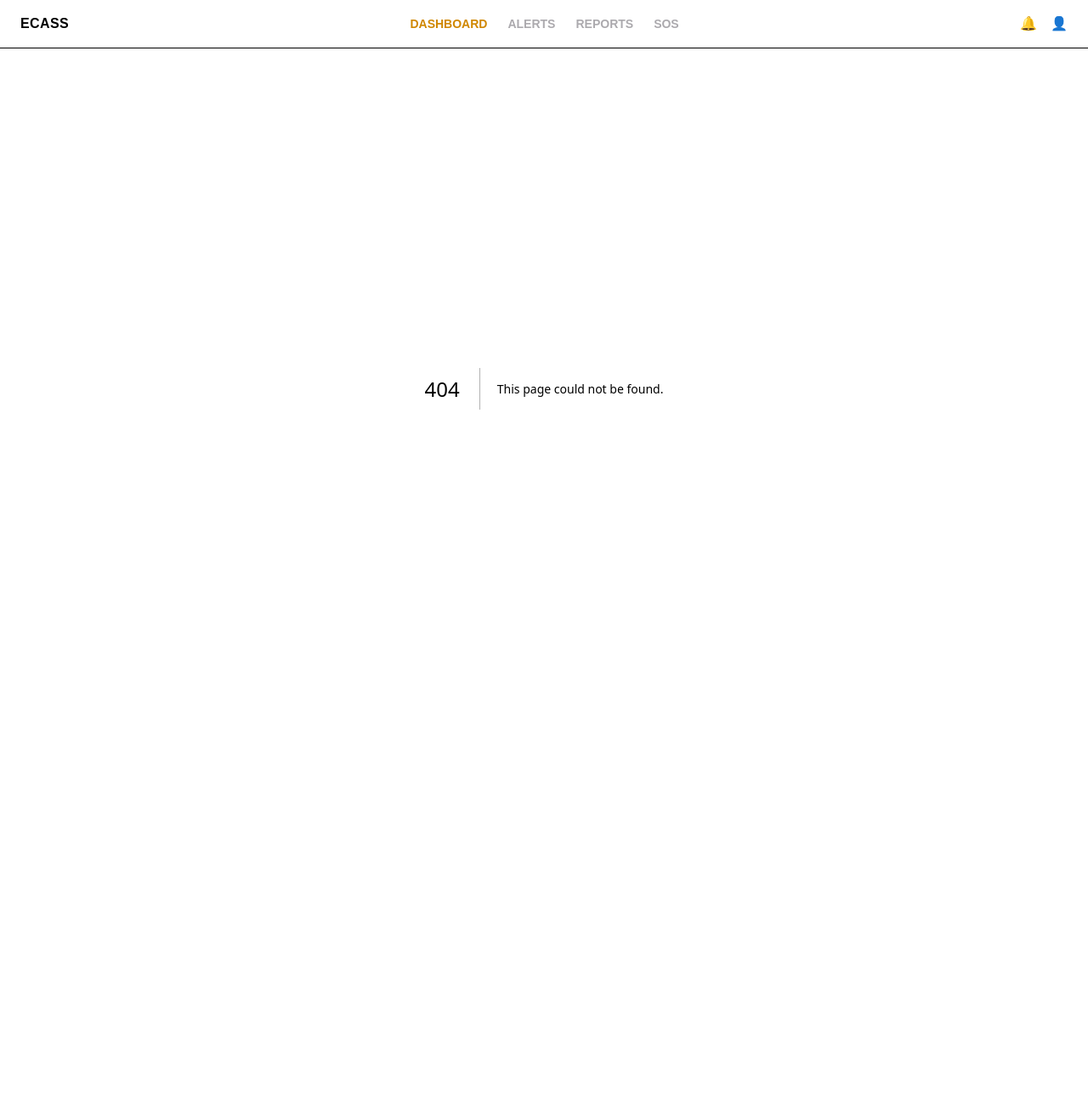
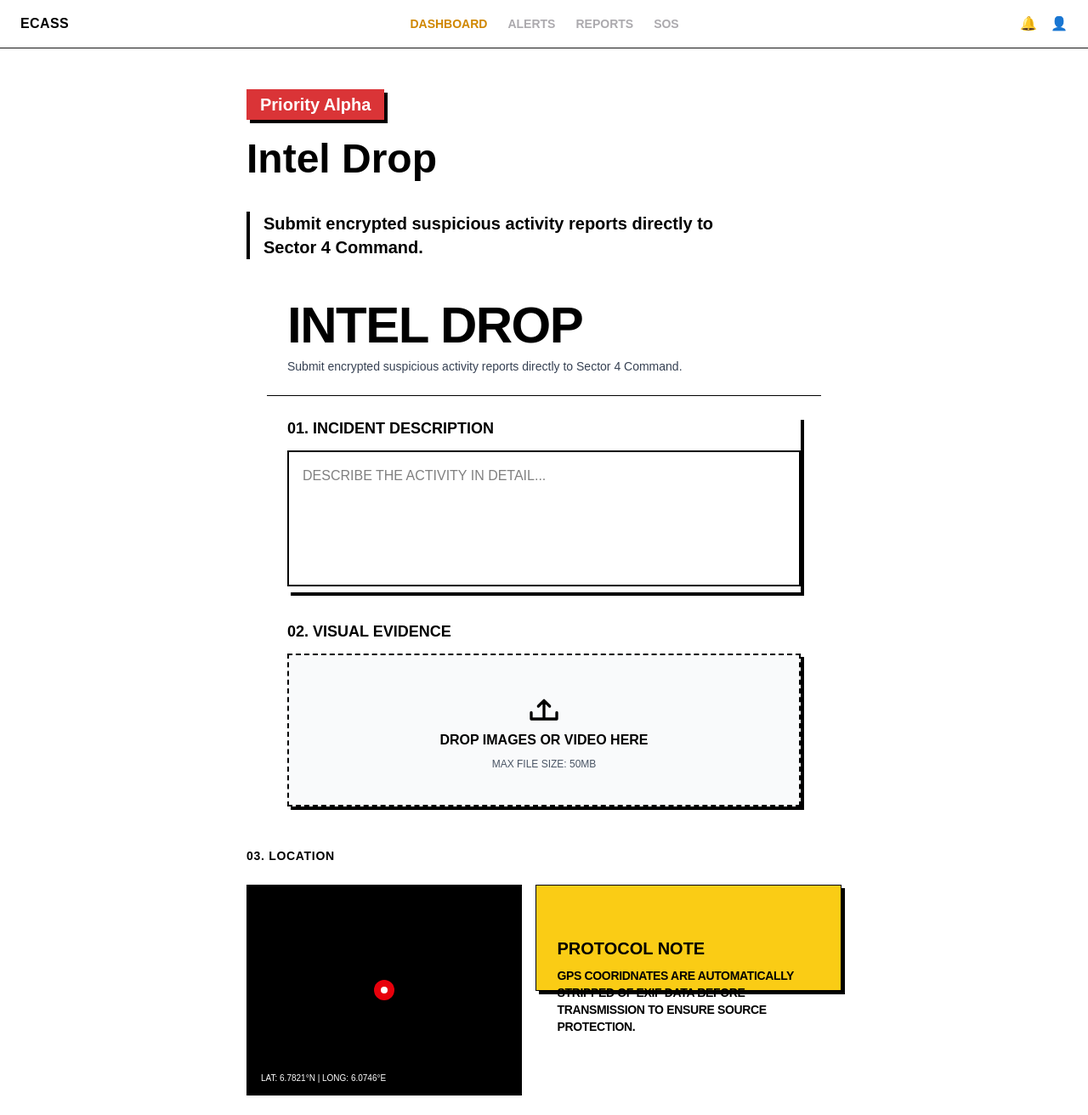
Before and after one commit to irorerejuliet/Ecass-webapp, a Next.js app: page /alerts in a window 1280 px wide. Before the commit this address had no page. Shown: the top 1312 px of the page at 85% size. Before the commit the page ends 857 px from the top, so only its background shows below. Built offline with nearby package versions, Linux system fonts and the light colour scheme.

Commit message:
Add location section

```diff
--- /dev/null
+++ b/src/app/alerts/page.tsx
@@ -0,0 +1,14 @@
+import IntelDrop from "@/components/alertsDetails/IntelDrop"
+import Location from "@/components/alertsDetails/Location"
+
+
+const page = () => {
+  return (
+    <div>
+      <IntelDrop/>
+      <Location/>
+    </div>
+  )
+}
+
+export default page
--- /dev/null
+++ b/src/components/alertsDetails/IntelDrop.tsx
@@ -0,0 +1,93 @@
+"use client"
+
+import { useState } from "react";
+import Footer from "../reportDetails/Footer";
+
+
+const IntelDrop = () => {
+    const [description, setDescription] = useState("");
+
+  return (
+    <section className=" bg-white text-black">
+      <div className="w-175 mx-auto">
+        <div className="pt-12">
+          <button className="bg-secondary text-xl font-bold text-white py-1 px-4  shadow-[4px_4px_0px_#000]">
+            Priority Alpha
+          </button>
+          <h1 className="text-7xl md:text-5xl font-bold w-122.75 leading-tight py-4">
+            Intel Drop
+          </h1>
+
+          <p className="mt-4 text-xl font-bold max-w-xl border-l-4 border-black pl-4">
+            Submit encrypted suspicious activity reports directly to Sector 4
+            Command.
+          </p>
+        </div>
+        <div className="flex items-center justify-center p-6 ">
+          <div className="w-full bg-white ">
+            {/* HEADER */}
+            <div className="border-b border-black p-6 relative">
+              <span className="absolute -top-3 left-4 bg-danger text-white text-xs font-bold px-3 py-1">
+                PRIORITY ALPHA
+              </span>
+
+              <h1 className="text-5xl md:text-6xl font-black tracking-tight">
+                INTEL DROP
+              </h1>
+
+              <p className="mt-2 text-sm text-gray-700 font-medium">
+                Submit encrypted suspicious activity reports directly to Sector
+                4 Command.
+              </p>
+            </div>
+
+            {/* FORM */}
+            <div className="p-6 space-y-8 ">
+              {/* 01 */}
+              <section className="shadow-[4px_4px_0px_#000]">
+                <h2 className="font-bold text-lg mb-3">
+                  01. INCIDENT DESCRIPTION
+                </h2>
+
+                <textarea
+                  value={description}
+                  onChange={(e) => setDescription(e.target.value)}
+                  placeholder="DESCRIBE THE ACTIVITY IN DETAIL..."
+                  className="w-full h-40 border-2 border-black p-4 resize-none outline-none focus:ring-2 focus:ring-black"
+                />
+              </section>
+
+              {/* 02 */}
+              <section className="">
+                <h2 className="font-bold text-lg mb-3">02. VISUAL EVIDENCE</h2>
+
+                <div className="border-2 border-dashed border-black bg-gray-50 p-10 text-center cursor-pointer hover:bg-gray-100 transition shadow-[4px_4px_0px_#000]">
+                  <div className="flex flex-col items-center gap-2">
+                    <svg
+                      className="w-10 h-10"
+                      fill="none"
+                      stroke="currentColor"
+                      strokeWidth={2}
+                      viewBox="0 0 24 24"
+                    >
+                      <path
+                        strokeLinecap="round"
+                        strokeLinejoin="round"
+                        d="M3 16.5V21h18v-4.5M16 12l-4-4m0 0L8 12m4-4v12"
+                      />
+                    </svg>
+
+                    <p className="font-semibold">DROP IMAGES OR VIDEO HERE</p>
+                    <p className="text-xs text-gray-600">MAX FILE SIZE: 50MB</p>
+                  </div>
+                </div>
+              </section>
+            </div>
+          </div>
+        </div>
+      </div>
+    </section>
+  );
+}
+
+export default IntelDrop
--- /dev/null
+++ b/src/components/alertsDetails/Location.tsx
@@ -0,0 +1,51 @@
+"use client";
+
+import Footer from "../reportDetails/Footer";
+
+const  Location = () => {
+  return (
+    <section className="bg-white text-black">
+      <div className="w-175 mx-auto space-y-6 ">
+        <h2 className="text-sm font-semibold tracking-wider">03. LOCATION</h2>
+
+        <div className="flex flex-col md:flex-row gap-4">
+          <div className="relative w-full md:w-100 h-62 border border-black/10 bg-black shadow-sm overflow-hidden">
+            <div className="absolute inset-0 flex items-center justify-center">
+              <div className="w-6 h-6 bg-red-600 rounded-full flex items-center justify-center shadow-md">
+                <div className="w-2 h-2 bg-white rounded-full" />
+              </div>
+            </div>
+
+            <div className="absolute bottom-2 left-2 text-[10px] text-white bg-black/60 px-2 py-1 rounded">
+              LAT: 6.7821°N | LONG: 6.0746°E
+            </div>
+          </div>
+
+          <div className="w-full md:w-108 h-31.25 bg-primary border border-black py-15 px-6 text-xs font-medium shadow-[4px_4px_0px_#000]">
+            <p className="uppercase font-bold text-xl mb-2">Protocol Note</p>
+            <p className="tracking-tight text-sm font-bold">
+              GPS COORIDNATES ARE AUTOMATICALLY STRIPPED OF EXIF DATA BEFORE
+              TRANSMISSION TO ENSURE SOURCE PROTECTION.
+            </p>
+          </div>
+        </div>
+
+        <div className="border border-black/20 p-4 flex items-center gap-3 shadow-[4px_4px_0px_#000]">
+          <input type="checkbox" className="w-4 h-4 accent-black" />
+          <div>
+            <p className="text-sm font-semibold">Anonymous Submission</p>
+            <p className="text-xs text-gray-600">
+              Do not record my ID or device signature.
+            </p>
+          </div>
+        </div>
+
+        <button className="w-full bg-primary hover:bg-yellow-500 transition font-bold py-4 border border-black text-black shadow-[4px_4px_0px_#000]">
+          TRANSMIT INTELLIGENCE &gt;
+        </button>
+      </div>
+      <Footer />
+    </section>
+  );
+}
+export default Location;
--- a/src/components/reportDetails/AreaSurvalianceMap.tsx
+++ b/src/components/reportDetails/AreaSurvalianceMap.tsx
@@ -31,27 +31,7 @@ const AreaSurvalianceMap = () => {
         })}
       </div>
 
-      <div className="mt-10 border-t-2 border-black">
-        <div className="grid grid-cols-4 text-center">
-          {navItems.map((item, index) => {
-            const Icon = item.icon;
 
-            return (
-              <div
-                key={index}
-                className={`py-4 flex flex-col items-center gap-1
-                ${item.active ? "bg-primary border-x-2 border-black" : ""}
-              `}
-              >
-                <Icon size={22} />
-                <span className={`text-xs ${item.active ? "font-bold" : ""}`}>
-                  {item.label}
-                </span>
-              </div>
-            );
-          })}
-        </div>
-      </div>
     </div>
   );
 }
--- /dev/null
+++ b/src/components/reportDetails/Footer.tsx
@@ -0,0 +1,32 @@
+
+import { navItems } from '../constant/navItems';
+
+const Footer = () => {
+  return (
+    <div>
+      <div className="mt-10 border-t-2 border-black">
+        <div className="grid grid-cols-4 text-center">
+          {navItems.map((item, index) => {
+            const Icon = item.icon;
+
+            return (
+              <div
+                key={index}
+                className={`py-4 flex flex-col items-center gap-1
+                ${item.active ? "bg-primary border-x-2 border-black" : ""}
+              `}
+              >
+                <Icon size={22} />
+                <span className={`text-xs ${item.active ? "font-bold" : ""}`}>
+                  {item.label}
+                </span>
+              </div>
+            );
+          })}
+        </div>
+      </div>
+    </div>
+  );
+}
+
+export default Footer
--- a/src/components/reportDetails/TransparencyLedger.tsx
+++ b/src/components/reportDetails/TransparencyLedger.tsx
@@ -20,14 +20,14 @@ const TransparencyLedger = () => {
             </p>
           </div>
 
-          {/* CTA */}
+
           <button className="bg-primary hover:bg-yellow-500 transition px-6 py-3 font-bold text-black shadow-[4px_4px_0px_#000] border-2 border-black flex items-center gap-2">
             DONATE NOW
             <span>💳</span>
           </button>
         </div>
 
-        {/* Divider */}
+
         <div className="border-t-2 border-gray-300 my-8" />
 
         {/* Cards */}
```
